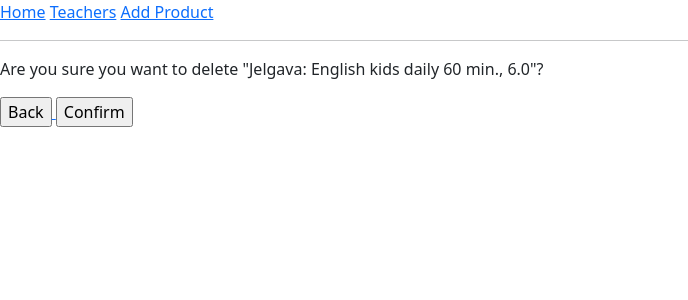
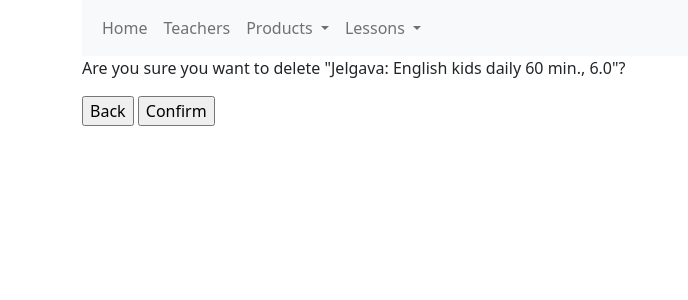
Before and after one commit to konsgrib/otus_homeworks, a Django app: page /delete-product/1/ in a window 1280 px wide. Shown: the top 300 px of the page, without its empty margins (0-688 px from the left). Run offline with Django 3.2, Linux system fonts and the light colour scheme; data comes from the database, SQL or seed files in the repository.

Commit message:
Lessons added

```diff
--- a/homework_7/school/lessons/urls.py
+++ b/homework_7/school/lessons/urls.py
@@ -2,5 +2,9 @@ from django.urls import path
 from . import views
 
 urlpatterns = [
-    # path("", views.lessons, name="lessons"),
+    path("", views.lessons, name="lessons"),
+    path("lesson/<int:pk>/", views.lesson, name="lesson"),
+    path("create-lesson", views.create_lesson, name="create-lesson"),
+    path("update-lesson/<int:pk>/", views.update_lesson, name="update-lesson"),
+    path("delete-lesson/<int:pk>/", views.delete_lesson, name="delete-lesson"),
 ]
--- a/homework_7/school/lessons/templates/lessons/products.html
+++ b/homework_7/school/products/templates/products/products.html
@@ -6,7 +6,7 @@ Products
 <h1>Products</h1>
 
 
-<table style="border:1px solid black;">
+<table class="table table-light">
     <tr>
         <th>#</th>
         <th>Title</th>
@@ -15,6 +15,7 @@ Products
         <th>City</th>
         <th>Type</th>
         <th>Price</th>
+        <th></th>
         <th></th>
         <th></th>
     </tr>
--- a/homework_7/school/products/views.py
+++ b/homework_7/school/products/views.py
@@ -9,12 +9,12 @@ def products(request):
     context = {
         "products": products,
     }
-    return render(request, "lessons/products.html", context)
+    return render(request, "products/products.html", context)
 
 
 def product(request, pk):
     product = Product.objects.get(id=pk)
-    return render(request, "lessons/product.html", {"product": product})
+    return render(request, "products/product.html", {"product": product})
 
 
 def create_product(request):
@@ -27,7 +27,7 @@ def create_product(request):
             return redirect("products")
 
     context = {"form": form}
-    return render(request, "lessons/product_form.html", context)
+    return render(request, "products/product_form.html", context)
 
 
 def update_product(request, pk):
@@ -41,7 +41,7 @@ def update_product(request, pk):
             return redirect("products")
 
     context = {"form": form}
-    return render(request, "lessons/product_form.html", context)
+    return render(request, "products/product_form.html", context)
 
 
 def delete_product(request, pk):
@@ -50,4 +50,4 @@ def delete_product(request, pk):
         product.delete()
         return redirect("products")
     context = {"object": product}
-    return render(request, "lessons/delete_template.html", context)
+    return render(request, "delete_template.html", context)
--- /dev/null
+++ b/homework_7/school/templates/delete_template.html
@@ -0,0 +1,19 @@
+{% extends 'main.html' %}
+
+{% block content %}
+
+<form method="POST">
+    {% csrf_token %}
+    <p>Are you sure you want to delete "{{ object }}"?</p>
+    {% if type == "product" %}
+    <a href="{% url 'products' %}"></a>
+    {% elif type == "lesson"%}
+    <a href="{% url 'lessons' %}"></a>
+    {% endif %}
+
+    <input type="button" value="Back">
+    </a>
+    <input type="submit" value="Confirm">
+</form>
+
+{% endblock %}
--- a/homework_7/school/templates/main.html
+++ b/homework_7/school/templates/main.html
@@ -17,11 +17,20 @@
 </head>
 
 <body>
-    {% include 'navbar.html' %}
+    <div class="container">
+        {% include 'navbar.html' %}
+    </div>
 
-    {% block content %}
 
-    {% endblock content %}
+    <div class="container">
+        {% block content %}
+
+        {% endblock content %}
+    </div>
+    <script src="https://cdn.jsdelivr.net/npm/bootstrap@5.2.0-beta1/dist/js/bootstrap.bundle.min.js"
+        integrity="sha384-pprn3073KE6tl6bjs2QrFaJGz5/SUsLqktiwsUTF55Jfv3qYSDhgCecCxMW52nD2"
+        crossorigin="anonymous"></script>
+
 </body>
 
 </html>
--- a/homework_7/school/templates/navbar.html
+++ b/homework_7/school/templates/navbar.html
@@ -1,5 +1,38 @@
-<a href="{% url 'products' %}">Home</a>
-<a href="{% url 'teachers' %}">Teachers</a>
-<a href="{% url 'create-product' %}">Add Product</a>
-
-<hr>
+<nav class="navbar navbar-expand-lg bg-light">
+    <div class="container-fluid">
+        <button class="navbar-toggler" type="button" data-bs-toggle="collapse" data-bs-target="#navbarSupportedContent"
+            aria-controls="navbarSupportedContent" aria-expanded="false" aria-label="Toggle navigation">
+            <span class="navbar-toggler-icon"></span>
+        </button>
+        <div class="collapse navbar-collapse" id="navbarSupportedContent">
+            <ul class="navbar-nav me-auto mb-2 mb-lg-0">
+                <li class="nav-item">
+                    <a class="nav-link" href="{% url 'products' %}">Home</a>
+                </li>
+                <li class="nav-item">
+                    <a class="nav-link" href="{% url 'teachers' %}">Teachers</a>
+                </li>
+                <li class="nav-item dropdown">
+                    <a class="nav-link dropdown-toggle" href="#" id="navbarDropdown" role="button"
+                        data-bs-toggle="dropdown" aria-expanded="false">
+                        Products
+                    </a>
+                    <ul class="dropdown-menu" aria-labelledby="navbarDropdown">
+                        <li><a class="dropdown-item" href="{% url 'products' %}">Show all</a></li>
+                        <li><a class="dropdown-item" href="{% url 'create-product' %}">Create</a></li>
+                    </ul>
+                </li>
+                <li class="nav-item dropdown">
+                    <a class="nav-link dropdown-toggle" href="#" id="navbarDropdown" role="button"
+                        data-bs-toggle="dropdown" aria-expanded="false">
+                        Lessons
+                    </a>
+                    <ul class="dropdown-menu" aria-labelledby="navbarDropdown">
+                        <li><a class="dropdown-item" href="{% url 'lessons' %}">Show all</a></li>
+                        <li><a class="dropdown-item" href="{% url 'create-lesson' %}">Create</a></li>
+                    </ul>
+                </li>
+            </ul>
+        </div>
+    </div>
+</nav>
```
Also changed, not shown: homework_7/school/lessons/forms.py (+14 -1 lines), homework_7/school/lessons/models.py (+4 -4 lines), homework_7/school/lessons/templates/lessons/lesson.html (+8 -1 lines), homework_7/school/lessons/templates/lessons/lesson_form.html (added, +13 -0 lines), homework_7/school/lessons/templates/lessons/lessons.html (+25 -17 lines), homework_7/school/lessons/views.py (+53 -3 lines), homework_7/school/products/templates/products/delete_template.html (added, +14 -0 lines), homework_7/school/db.sqlite3, homework_7/school/lessons/migrations/0004_auto_20220627_1712.py (added), homework_7/school/products/templates/products/product.html (renamed from homework_7/school/lessons/templates/lessons/product.html), homework_7/school/products/templates/products/product_form.html (renamed from homework_7/school/lessons/templates/lessons/product_form.html).
